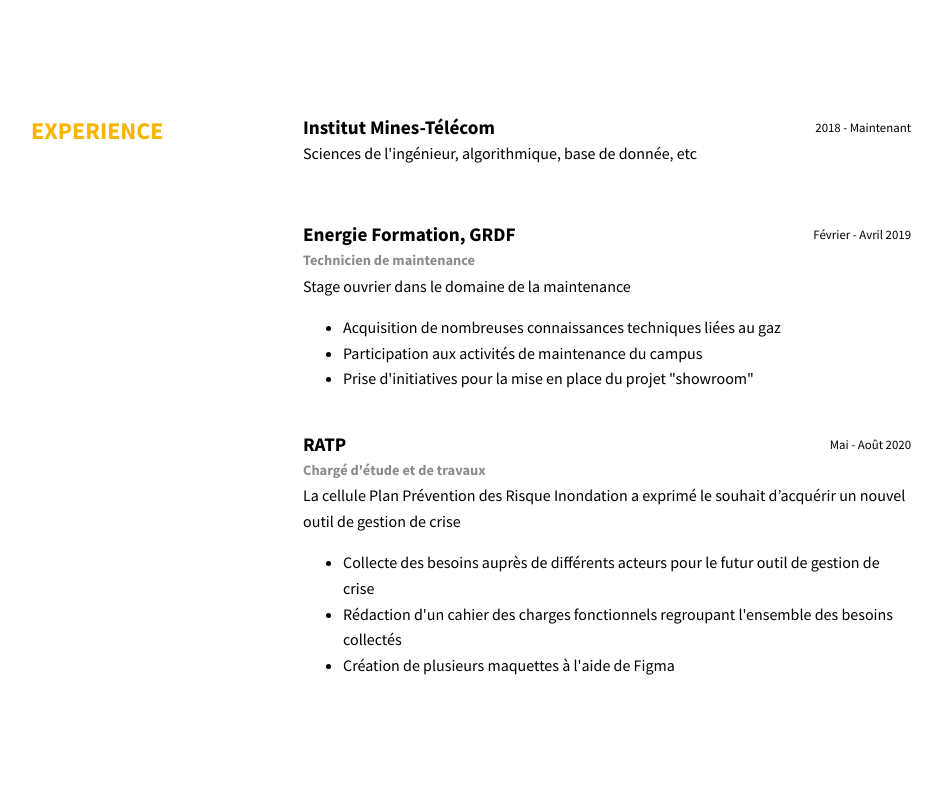
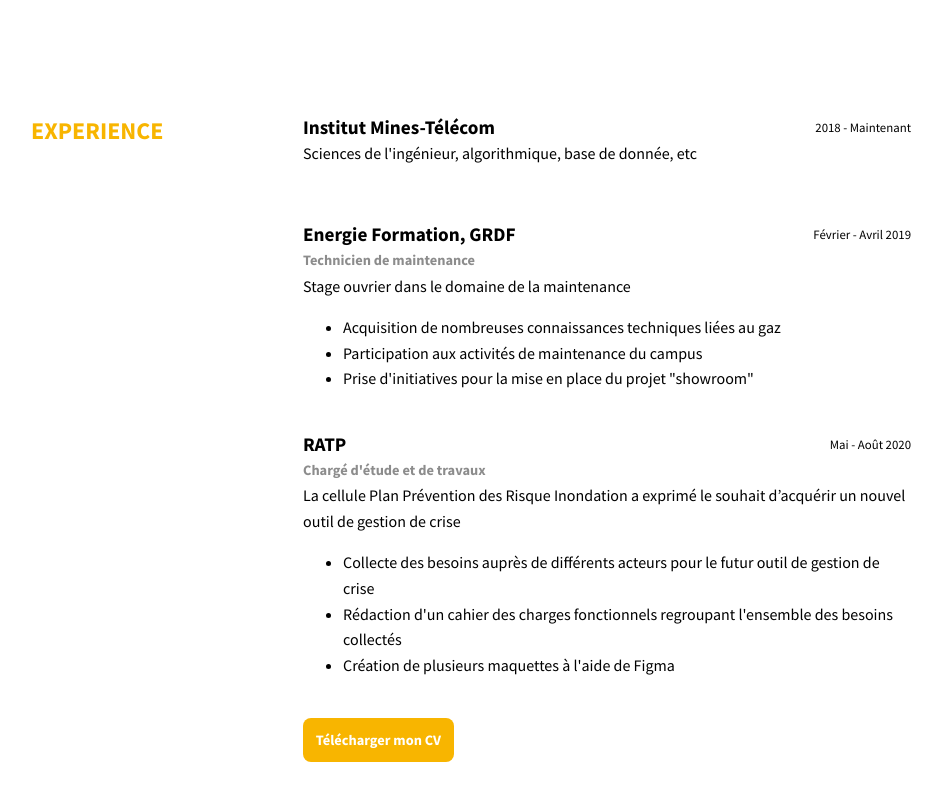
Before and after one commit to alexandrelam/portfolio-v2, a Gatsby site: page / in a window 1280 px wide. Shown: the part 1825-2625 px from the top of the page, without its empty margins (169-1111 px from the left). Built offline with nearby package versions, Linux system fonts and the light colour scheme; Gatsby itself is replaced by a stand-in of ours.

Commit message:
Button pour télécharger CV et fix pour large phone

```diff
--- /dev/null
+++ b/src/components/download_button.js
@@ -0,0 +1,12 @@
+import React from "react"
+import './styles/download_button.css'
+
+export default function DownloadButton({link}) {
+  return (
+    <button>
+      <a href={link} download>
+        Télécharger mon CV
+      </a>
+    </button>
+  )
+}
--- /dev/null
+++ b/src/components/styles/download_button.css
@@ -0,0 +1,13 @@
+button{
+    background-color: #f8b500;
+    padding: 0.8rem 0.8rem;
+    border-radius: 8px;
+    border: none;
+}
+
+button a{
+    text-decoration: none;
+    color: white;
+    font-size: 0.9rem;
+    font-weight: bold;
+}
--- a/src/pages/style.css
+++ b/src/pages/style.css
@@ -1,5 +1,9 @@
 body{
     margin:0;
+    font-family: "source sans pro";
+}
+
+a{
     font-family: "source sans pro";
 }
 
--- a/src/sections/experience.js
+++ b/src/sections/experience.js
@@ -1,6 +1,8 @@
 import React from "react"
 import Layout from "../components/layout"
 import Card from "../components/card"
+import DownloadButton from "../components/download_button"
+import CV from "../static/Alexandre_CV.pdf"
 
 export default function ExperienceSection() {
   return (
@@ -36,6 +38,7 @@ export default function ExperienceSection() {
         </li>
         <li>Création de plusieurs maquettes à l'aide de Figma</li>
       </Card>
+      <DownloadButton link={CV}/>
     </Layout>
   )
 }
--- a/src/sections/styles/hero.css
+++ b/src/sections/styles/hero.css
@@ -104,7 +104,7 @@
 
 @media screen and (max-width: 420px) {
   .hero {
-    margin-top: 4rem;
+    margin-top: 2.2rem;
   }
 }
 
```
Also changed, not shown: 1 other file.
